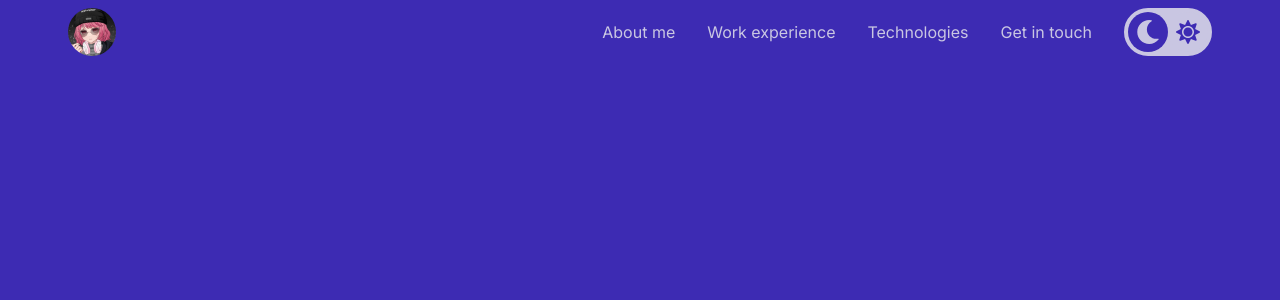
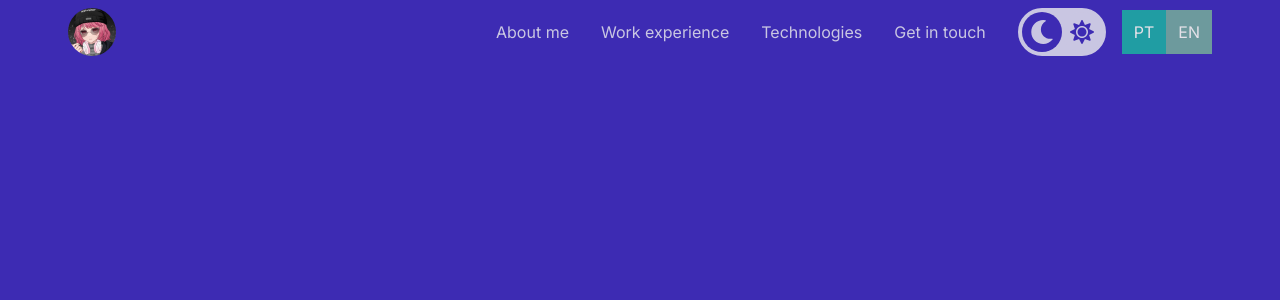
Before and after one commit to sarakborges/portfolio2024, a React (Vite) app: page / in a window 1280 px wide. Shown: the top 300 px of the page. Built offline with nearby package versions, Linux system fonts and the light colour scheme.

Commit message:
added language toggle

```diff
--- a/src/Components/App/TopbarMenu/TopbarMenu.component.tsx
+++ b/src/Components/App/TopbarMenu/TopbarMenu.component.tsx
@@ -1,12 +1,29 @@
+import { useContext } from 'react'
+
 import { getText } from '@/Utils'
 
-import { TOPBAR_MENU_ITEMS } from '@/Consts'
+import { LANGUAGE_EN, LANGUAGE_PT, TOPBAR_MENU_ITEMS } from '@/Consts'
+
+import { AppContext } from '@/Contexts/App.context'
+import { AppReducerActions } from '@/Reducers/App.reducer'
 
 import ToggleThemeComponent from '@/Components/App/ToggleTheme'
+import ButtonComponent from '@/Components/System/Button'
 
 import './TopbarMenu.style.scss'
 
 const TopbarMenuComponent: React.FC = () => {
+  const { appDispatch, appValue } = useContext(AppContext)
+
+  const languages = [LANGUAGE_PT, LANGUAGE_EN]
+
+  const changeLanguage = (newLanguage: string) => {
+    appDispatch({
+      actionType: AppReducerActions.CHANGE_LANGUAGE,
+      newValue: newLanguage
+    })
+  }
+
   return (
     <ul className="topbar-menu">
       {TOPBAR_MENU_ITEMS.map((item) => (
@@ -18,6 +35,20 @@ const TopbarMenuComponent: React.FC = () => {
       <li className="toggle-theme-wrapper">
         <ToggleThemeComponent />
       </li>
+
+      <li className="change-language-wrapper">
+        {languages.map((language) => (
+          <ButtonComponent
+            style="secondary"
+            disabled={language === appValue.language}
+            onClick={() => {
+              changeLanguage(language)
+            }}
+          >
+            {language.toUpperCase()}
+          </ButtonComponent>
+        ))}
+      </li>
     </ul>
   )
 }
--- a/src/Components/App/TopbarMenu/TopbarMenu.style.scss
+++ b/src/Components/App/TopbarMenu/TopbarMenu.style.scss
@@ -7,6 +7,12 @@
   > li {
     &.toggle-theme-wrapper {
       padding: var(--size-sm) 0 var(--size-sm) var(--size-md);
+    }
+
+    &.change-language-wrapper {
+      display: flex;
+
+      padding-left: var(--size-md);
     }
 
     > a {
--- a/src/Components/System/Button/Button.type.ts
+++ b/src/Components/System/Button/Button.type.ts
@@ -1,5 +1,5 @@
 export interface IButtonComponent {
-  children: string | JSX.Element
+  children?: string | JSX.Element
   type?: 'submit' | 'reset'
   style?: 'primary' | 'secondary' | 'cancel'
   transparent?: boolean
--- a/src/Reducers/App.reducer.ts
+++ b/src/Reducers/App.reducer.ts
@@ -10,7 +10,8 @@ import { IReducer } from '@/Types/Reducer.type'
 import { IReducerActions } from '@/Types/ReducerActions.type'
 
 export const AppReducerActions = {
-  TOGGLE_THEME: 'TOGGLE_THEME'
+  TOGGLE_THEME: 'TOGGLE_THEME',
+  CHANGE_LANGUAGE: 'CHANGE_LANGUAGE'
 }
 
 const reducerActions = {
@@ -25,7 +26,7 @@ const reducerActions = {
     }
   },
 
-  TOGGLE_LANGUAGE: ({ prevState, newValue }: IReducerActions<IAppContext>) => {
+  CHANGE_LANGUAGE: ({ prevState, newValue }: IReducerActions<IAppContext>) => {
     const newLanguage = newValue
 
     localStorage.setItem(LOCAL_STORAGE_KEY_LANGUAGE, newLanguage)
```
